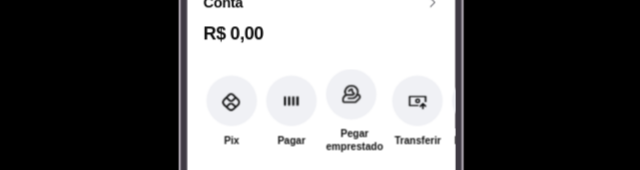
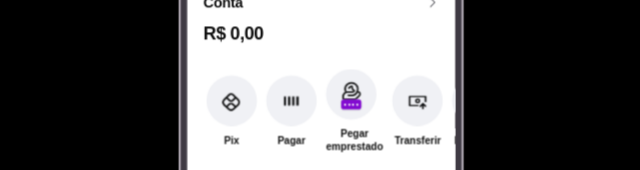
Before and after one commit to gabrielboladao2006/nuxenk, a Next.js app: page / in a window 1280 px wide. Shown: the part 259-429 px from the top of the page, without its empty margins (319-959 px from the left). Built offline with nearby package versions, Linux system fonts and the light colour scheme.

Commit message:
Add loan icon overlay

```diff
--- a/app/globals.css
+++ b/app/globals.css
@@ -31,8 +31,11 @@ button:focus-visible { outline: 2px solid var(--purple); outline-offset: 2px; }
 .quick-scroll::-webkit-scrollbar, .notices-scroll::-webkit-scrollbar, .learn-scroll::-webkit-scrollbar { display: none; }
 .quick-scroll { gap: 13px; margin-top: 36px; padding: 0 27px 6px; scroll-padding-inline: 27px; touch-action: pan-x; -webkit-overflow-scrolling: touch; }
 .quick-action { flex: 0 0 70px; padding: 0; background: transparent; text-align: center; scroll-snap-align: start; }
-.quick-circle { display: grid; width: 70px; height: 70px; place-items: center; border-radius: 50%; background: var(--light-gray); }
+.quick-circle { position: relative; display: grid; width: 70px; height: 70px; place-items: center; border-radius: 50%; background: var(--light-gray); }
 .quick-icon { display: block; width: 50px; height: 50px; object-fit: contain; object-position: center; mix-blend-mode: multiply; }
+.quick-circle--loan .quick-icon { transform: translateY(-4px); }
+.loan-overlay { position: absolute; z-index: 1; top: 42px; left: 50%; display: flex; width: 28px; height: 14px; align-items: center; justify-content: center; gap: 2.5px; border-radius: 4px; background: var(--purple); box-shadow: 0 1px 2px rgb(0 0 0 / 18%); transform: translateX(-50%); }
+.loan-overlay i { display: block; width: 3px; height: 3px; border-radius: 50%; background: #fff; }
 .quick-action > span:last-child { display: block; margin-top: 12px; font-size: 14px; font-weight: 600; line-height: 17px; }
 
 .cards-padding { margin-top: 41px; }
--- a/app/page.tsx
+++ b/app/page.tsx
@@ -5,7 +5,7 @@ import { useEffect, useState } from "react";
 const quickActions = [
   { label: "Pix", image: "/action-icons/pix.png" },
   { label: "Pagar", image: "/action-icons/pagar.png" },
-  { label: "Pegar emprestado", image: "/action-icons/pegar-emprestado.png" },
+  { label: "Pegar emprestado", image: "/action-icons/pegar-emprestado.png", overlay: true },
   { label: "Transferir", image: "/action-icons/transferir.png" },
   { label: "Depositar", image: "/action-icons/depositar.png" },
   { label: "Recarga", image: "/action-icons/recarga.png" },
@@ -81,7 +81,10 @@ export default function Home() {
         <div className="quick-scroll" aria-label="Ações rápidas">
           {quickActions.map((action) => (
             <button className="quick-action" type="button" key={action.label} onClick={() => showNotice(`${action.label} selecionado`)}>
-              <span className="quick-circle"><img className="quick-icon" src={action.image} alt="" /></span>
+              <span className={`quick-circle${action.overlay ? " quick-circle--loan" : ""}`}>
+                <img className="quick-icon" src={action.image} alt="" />
+                {action.overlay && <span className="loan-overlay" aria-hidden="true"><i /><i /><i /><i /></span>}
+              </span>
               <span>{action.label}</span>
             </button>
           ))}
```
